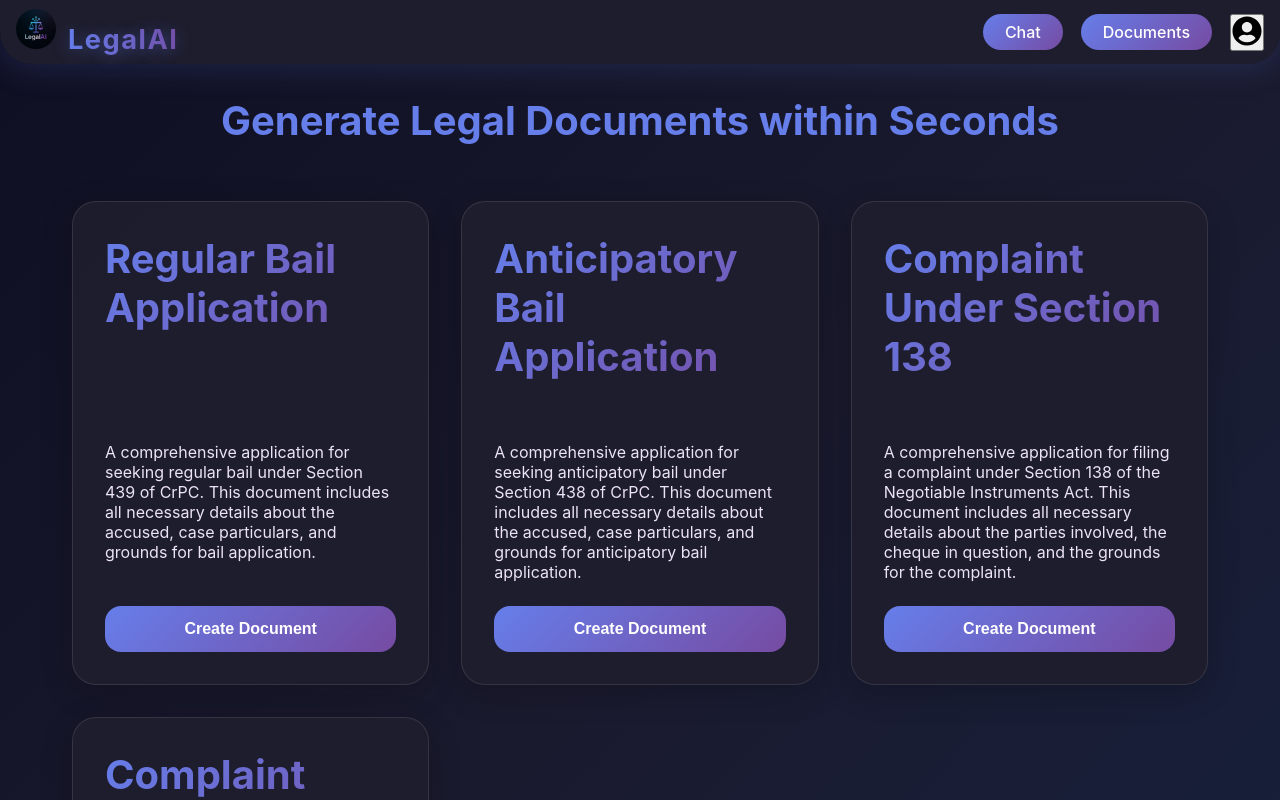
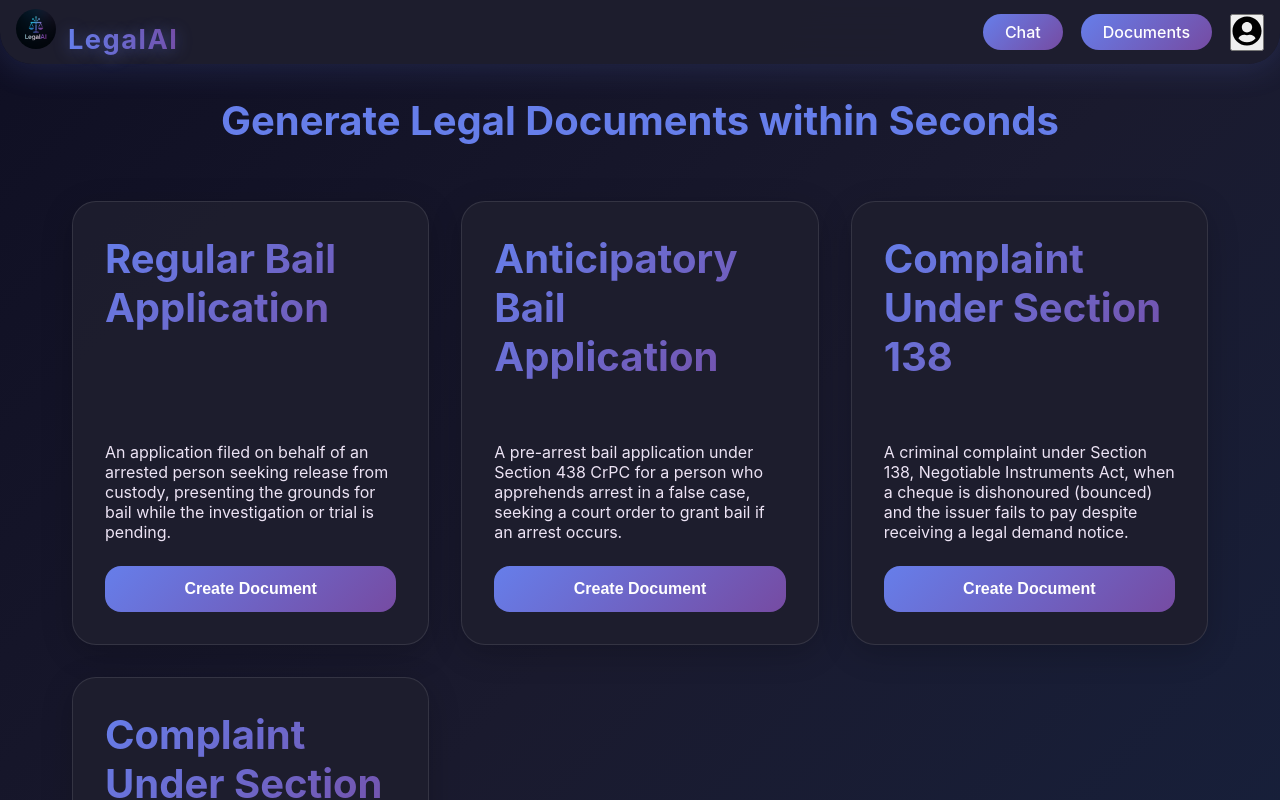
Before and after one commit to tejasmishra1701/Legal-Assistant, a React (Vite) app in the folder frontend/: page /documents in a window 1280 px wide. Shown: the top 800 px of the page. Built offline with nearby package versions, Linux system fonts and the light colour scheme; sample sign-in values are in the browser's storage; what @react-pdf/renderer would draw is missing.

Commit message:
document cards content update

```diff
--- a/frontend/src/components/Documents/Documents.jsx
+++ b/frontend/src/components/Documents/Documents.jsx
@@ -11,9 +11,7 @@ function Documents() {
         <div className="document-card">
           <h2>Regular Bail Application</h2>
           <p>
-            A comprehensive application for seeking regular bail under Section 439 of CrPC.
-            This document includes all necessary details about the accused, case particulars,
-            and grounds for bail application.
+            An application filed on behalf of an arrested person seeking release from custody, presenting the grounds for bail while the investigation or trial is pending.
           </p>
           <button
             className="create-doc-btn"
@@ -25,9 +23,7 @@ function Documents() {
         <div className="document-card">
           <h2>Anticipatory Bail Application</h2>
           <p>
-            A comprehensive application for seeking anticipatory bail under Section 438 of CrPC.
-            This document includes all necessary details about the accused, case particulars,
-            and grounds for anticipatory bail application.
+            A pre-arrest bail application under Section 438 CrPC for a person who apprehends arrest in a false case, seeking a court order to grant bail if an arrest occurs.
           </p>
           <button
             className="create-doc-btn"
@@ -39,9 +35,7 @@ function Documents() {
         <div className="document-card">
           <h2>Complaint Under Section 138 </h2>
           <p>
-            A comprehensive application for filing a complaint under Section 138 of the Negotiable Instruments Act.
-            This document includes all necessary details about the parties involved, the cheque in question,
-            and the grounds for the complaint.
+            A criminal complaint under Section 138, Negotiable Instruments Act, when a cheque is dishonoured (bounced) and the issuer fails to pay despite receiving a legal demand notice.
           </p>
           <button
             className="create-doc-btn"
```
